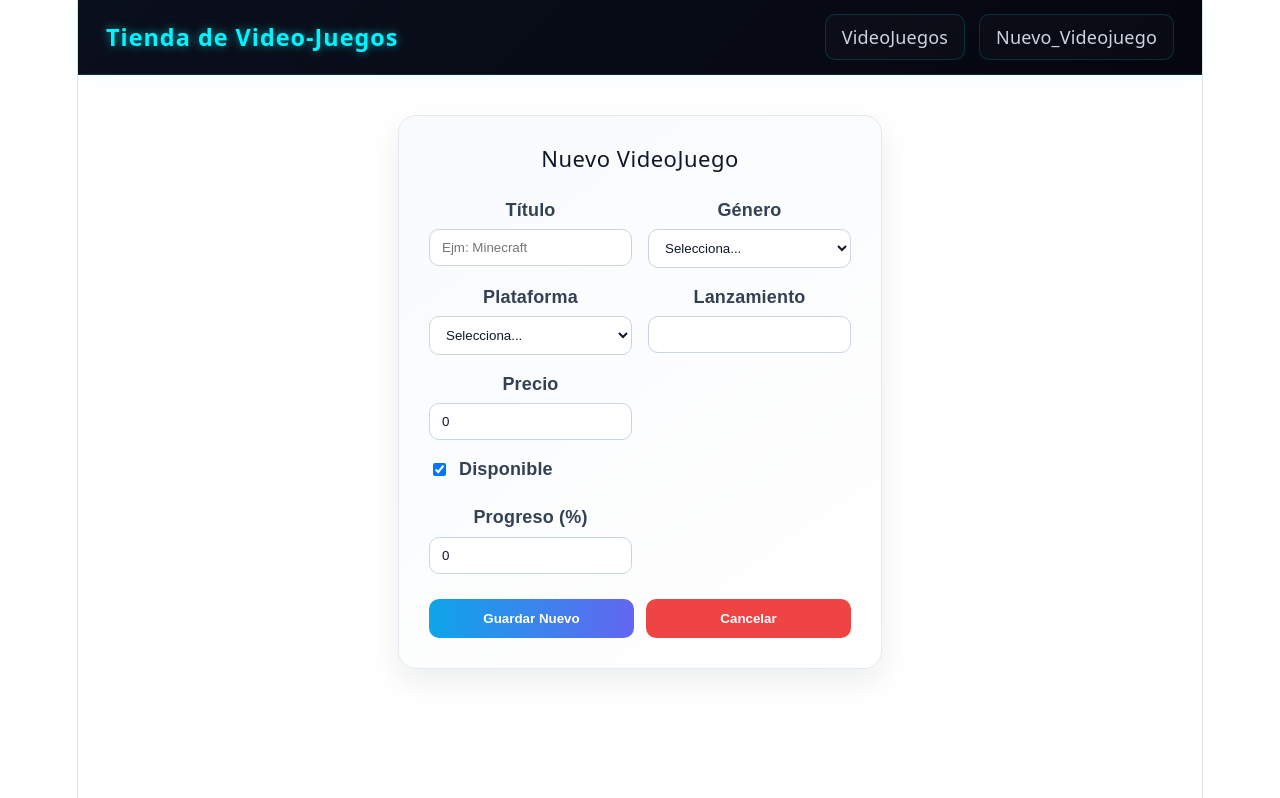
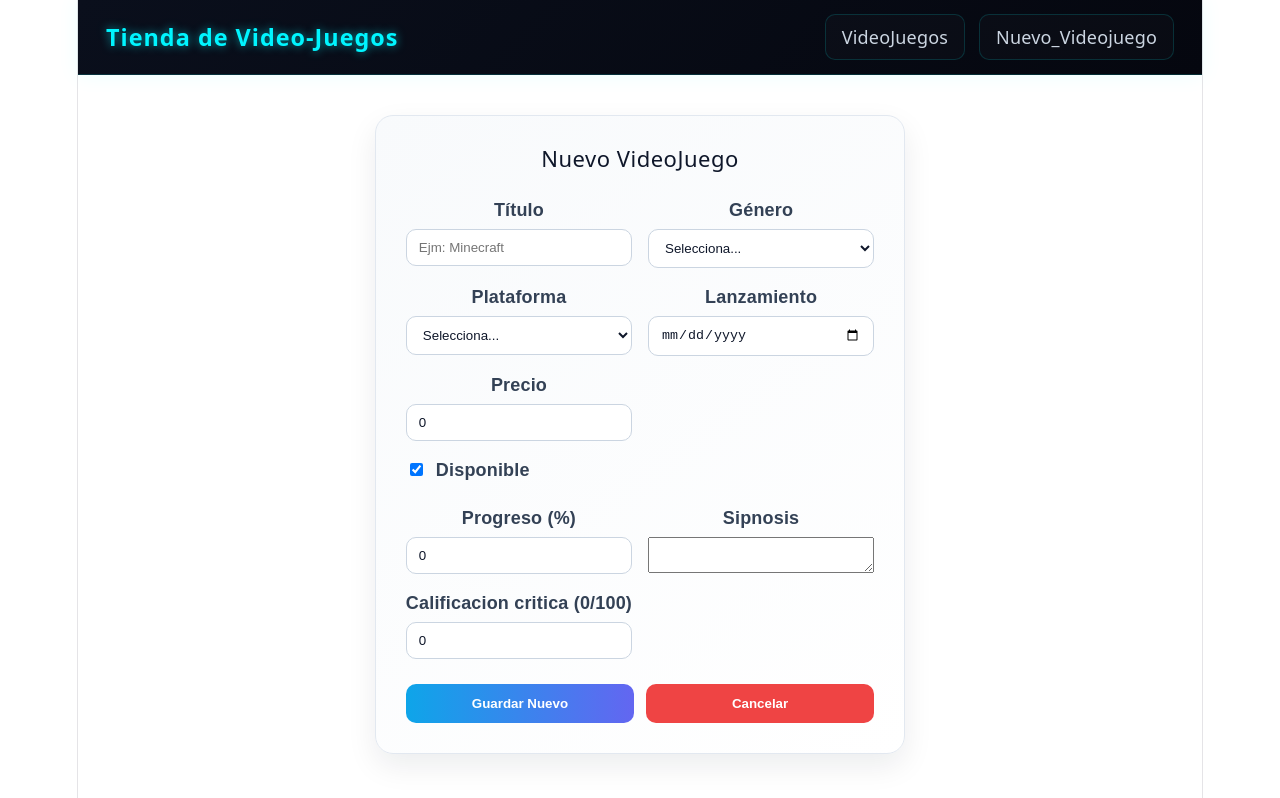
Before and after one commit to edwincusin/Taller-de-React-Renderizado-de-Listas-y-Uso-de-Props-tienda-videojuegos, a React (Vite) app: page /nuevo in a window 1280 px wide. Built offline with nearby package versions, Linux system fonts and the light colour scheme.

Commit message:
feat(EGCA):  PASO 1: NUEVOS CAMPOS EN EL MODELO DE DATOS Y FORMULARIO.

```diff
--- a/src/components/FormularioVideojuego.jsx
+++ b/src/components/FormularioVideojuego.jsx
@@ -1,5 +1,5 @@
-import { useEffect, useState } from "react";
-import { useLocation, useNavigate } from "react-router-dom";
+import { use, useEffect, useState } from "react";
+import { data, useLocation, useNavigate } from "react-router-dom";
 import './FormularioVideojuego.css';
 
 function FormularioVideojuego({ onGuardar }) {
@@ -18,6 +18,8 @@ function FormularioVideojuego({ onGuardar }) {
     const [precio, setPrecio] = useState(0.0);
     const [disponible, setDisponible] = useState(true);
     const [progreso, setProgreso] = useState(0);
+    const [sinopsis, setSinopsis] = useState('');
+    const [calificacion, setClificacion] = useState(0);
 
     // Se ejecuta cada vez que cambia el videojuego recuperado.
     // Si existe un videojuego, carga sus datos en los estados
@@ -33,6 +35,8 @@ function FormularioVideojuego({ onGuardar }) {
             setPrecio(videoJuegoRecuperado.precio);
             setDisponible(videoJuegoRecuperado.disponible);
             setProgreso(videoJuegoRecuperado.progreso);
+            setSinopsis(videoJuegoRecuperado.sinopsis);
+            setClificacion(videoJuegoRecuperado.calificacion);
         } else {
             setTitulo("");
             setGenero("");
@@ -41,6 +45,9 @@ function FormularioVideojuego({ onGuardar }) {
             setPrecio(0.0);
             setDisponible(true);
             setProgreso(0.0);
+            setSinopsis('');
+            setClificacion(0);
+
         }
     }, [videoJuegoRecuperado]); // Se ejecuta nuevamente cuando cambia el videojuego recuperado.
 
@@ -123,9 +130,11 @@ function FormularioVideojuego({ onGuardar }) {
                 <div className="form-group">
                     <label>Lanzamiento</label>
                     <input
-                        type="number"
+                        type="date"
                         value={lanzamiento}
                         onChange={(e) => setLanzamiento(e.target.value)}
+                        max={new Date().toISOString().split("|")[0]}
+                        required
                     />
                 </div>
 
@@ -159,6 +168,24 @@ function FormularioVideojuego({ onGuardar }) {
                         onChange={(e) => setProgreso(e.target.value)}
                     />
                 </div>
+                <div className="form-group">
+                    <label>Sipnosis</label>
+                    <textarea
+                        value={sinopsis}
+                        onChange={(e) => setSinopsis(e.target.value)}
+                    />
+                </div>
+
+                <div className="form-group">
+                    <label>Calificacion critica (0/100)</label>
+                    <input
+                        type="number"
+                        min="0"
+                        max="100"
+                        value={calificacion}
+                        onChange={(e) => setClificacion(e.target.value)}
+                    />
+                </div>
 
             </div>
 
--- a/src/data/videojuegos.js
+++ b/src/data/videojuegos.js
@@ -1,14 +1,4 @@
 const data = [
-    {
-        id: 1,
-        titulo: "The Legend of Zelda",
-        genero: "Aventura",
-        plataforma: "Nintendo Switch",
-        lanzamiento: 2023,
-        precio: 59.99,
-        disponible: true,
-        progreso: 0.85
-    },
 {
     id: 2,
     titulo: "God of War Ragnarok",
@@ -16,8 +6,10 @@ const data = [
     plataforma: "PlayStation 5",
     lanzamiento: 2022,
     precio: 69.99,
+    sinopsis: "Kratos y Atreus enfrentan el Ragnarök mientras exploran los nueve reinos.",
     disponible: true,
-        progreso: 0.60
+    progreso: 0.60,
+    calificacion: 94
 },
 {
     id: 3,
@@ -26,8 +18,10 @@ const data = [
     plataforma: "PC",
     lanzamiento: 2011,
     precio: 29.99,
+    sinopsis: "Juego de construcción y supervivencia en un mundo abierto generado por bloques.",
     disponible: true,
-        progreso: 0.95
+    progreso: 0.95,
+    calificacion: 93
 },
 {
     id: 4,
@@ -36,8 +30,10 @@ const data = [
     plataforma: "PC",
     lanzamiento: 2020,
     precio: 49.99,
+    sinopsis: "Aventura futurista en Night City donde las decisiones afectan la historia.",
     disponible: true,
-        progreso: 0.40
+    progreso: 0.40,
+    calificacion: 86
 },
 {
     id: 5,
@@ -46,8 +42,10 @@ const data = [
     plataforma: "PlayStation 5",
     lanzamiento: 2024,
     precio: 69.99,
+    sinopsis: "Simulador de fútbol con equipos, ligas y competiciones de todo el mundo.",
     disponible: false,
-        progreso: 0.15
+    progreso: 0.15,
+    calificacion: 82
 },
 {
     id: 6,
@@ -56,8 +54,10 @@ const data = [
     plataforma: "Xbox Series X",
     lanzamiento: 2022,
     precio: 59.99,
+    sinopsis: "Explora un vasto mundo de fantasía lleno de desafíos y jefes épicos.",
     disponible: true,
-        progreso: 0.75
+    progreso: 0.75,
+    calificacion: 96
 },
 {
     id: 7,
@@ -66,8 +66,10 @@ const data = [
     plataforma: "Nintendo Switch",
     lanzamiento: 2017,
     precio: 49.99,
+    sinopsis: "Carreras frenéticas con personajes icónicos de Nintendo y objetos especiales.",
     disponible: true,
-        progreso: 1.00
+    progreso: 1.00,
+    calificacion: 92
 },
 {
     id: 8,
@@ -76,8 +78,10 @@ const data = [
     plataforma: "PlayStation 5",
     lanzamiento: 2023,
     precio: 59.99,
+    sinopsis: "Leon S. Kennedy debe rescatar a la hija del presidente en una aldea misteriosa.",
     disponible: true,
-        progreso: 0.55
+    progreso: 0.55,
+    calificacion: 91
 },
 {
     id: 9,
@@ -86,8 +90,10 @@ const data = [
     plataforma: "PC",
     lanzamiento: 2018,
     precio: 39.99,
+    sinopsis: "Historia de forajidos en el viejo oeste con un enorme mundo abierto.",
     disponible: false,
-        progreso: 0.90
+    progreso: 0.90,
+    calificacion: 97
 },
 {
     id: 10,
@@ -96,8 +102,10 @@ const data = [
     plataforma: "Xbox Series X",
     lanzamiento: 2021,
     precio: 54.99,
+    sinopsis: "Competencias automovilísticas en escenarios inspirados en México.",
     disponible: true,
-        progreso: 0.70
+    progreso: 0.70,
+    calificacion: 90
 }
 ];
 
```
Lines whose indentation alone changed are shown as unchanged.
